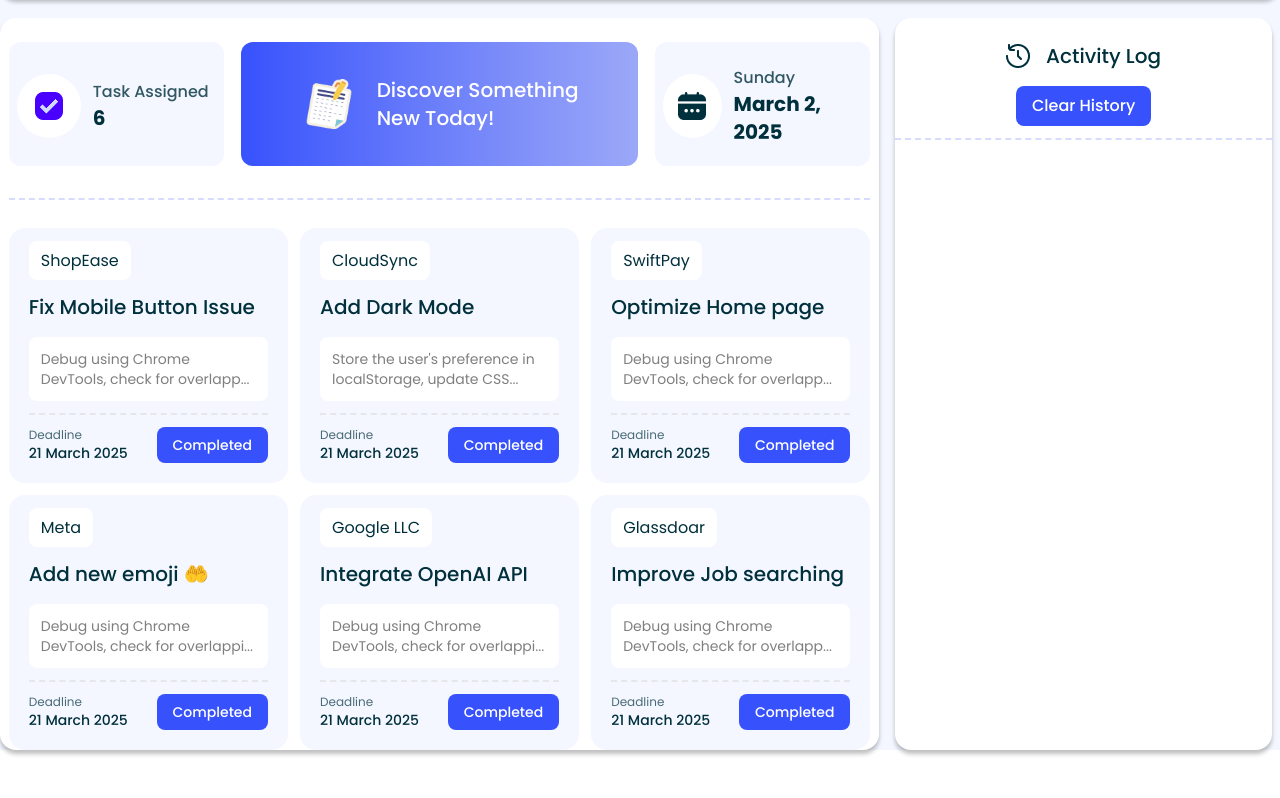
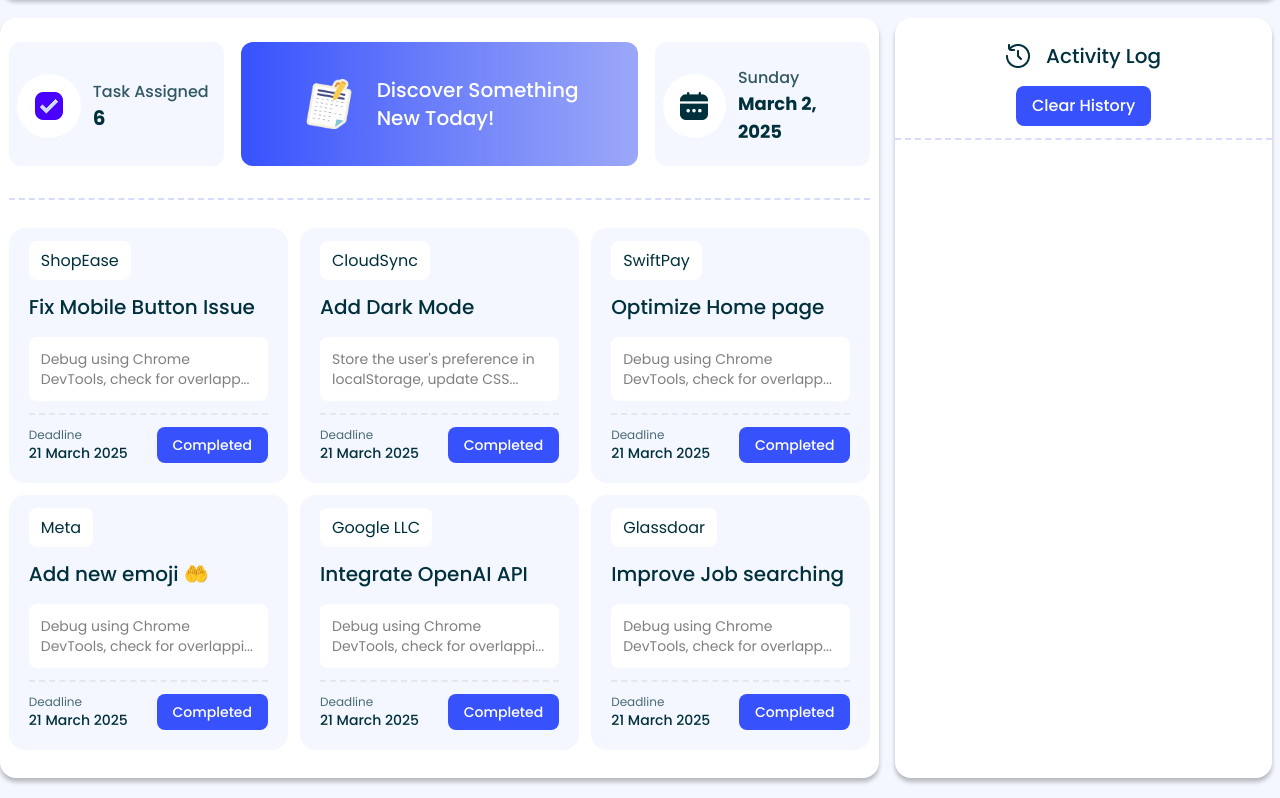
Before and after one commit to codeSmith-006/A5-dev, a plain HTML site: page index.html in a window 1280 px wide. Shown: the part 126-924 px from the top of the page. Before the commit the page ends 896 px from the top, so only its background shows below. Drawn offline with nearby package versions, Linux system fonts and the light colour scheme.

Commit message:
fixing some bugs and do some more style

```diff
--- a/index.html
+++ b/index.html
@@ -37,7 +37,7 @@
 </head>
 
 
-<body id="body" class="bg-grid pt-6">
+<body id="body" class="bg-grid pt-6 pb-5">
 
     <!-- header section -->
     <header>
@@ -66,7 +66,7 @@
         </nav>
     </header>
     <!-- main section -->
-    <main class="container mx-auto mb-5">
+    <main class="container mx-auto">
 
         <!-- main container -->
         <div class="grid grid-cols-[70%_30%] pr-6 gap-4">
@@ -114,13 +114,13 @@
                         <!-- text section -->
                         <div>
                             <h1 id="current-weekday" class="font-pop font-medium opacity-80 text-[#00303C]">Wed,</h1>
-                            <p id="current-date" class="font-pop font-bold text-xl text-[#00303C]"></p>
+                            <p id="current-date" class="font-pop font-bold text-lg text-[#00303C]"></p>
                         </div>
                     </div>
                 </div>
 
                 <!-- tasks container -->
-                <div class="grid grid-cols-3 grid-rows-2 gap-3 pt-7">
+                <div class="grid grid-cols-3 grid-rows-2 gap-3 pt-7 pb-7">
 
                     <!-- tasks -->
 
--- a/script/tasks.js
+++ b/script/tasks.js
@@ -86,6 +86,7 @@ for (const btn of completedBtns) {
     })
 }
 
+// clear the history log after click the clear history button
 clearBtn.addEventListener("click", () => {
     taskHistory.innerHTML = ``;
 
```
